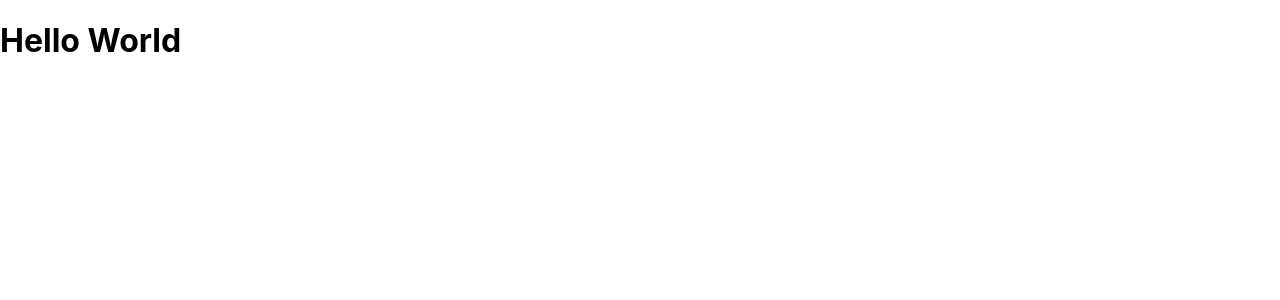
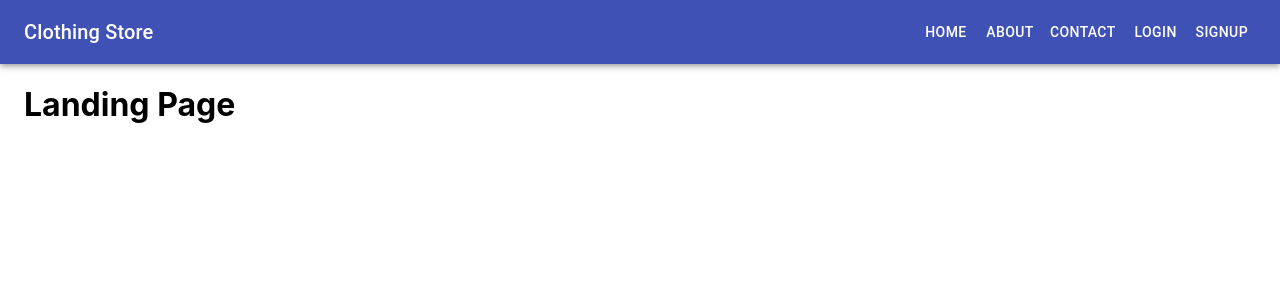
Before and after one commit to marcpfrancisco/ecommerce-frontend, a React (Create React App) app: page / in a window 1280 px wide. Shown: the top 300 px of the page. Built offline with nearby package versions, Linux system fonts and the light colour scheme.

Commit message:
[ADDED] Landing Page :zap:

```diff
--- a/public/index.html
+++ b/public/index.html
@@ -24,7 +24,7 @@
       work correctly both with client-side routing and a non-root public URL.
       Learn how to configure a non-root public URL by running `npm run build`.
     -->
-    <title>React App</title>
+    <title>Clothing Store</title>
   </head>
   <body>
     <noscript>You need to enable JavaScript to run this app.</noscript>
--- a/src/App.js
+++ b/src/App.js
@@ -1,8 +1,22 @@
+import { HashRouter as Router, Route, Switch } from "react-router-dom";
+import { Container } from "@material-ui/core";
+import LandingPage from "views/LandingPage";
+import NavHeader from "components/NavHeader";
+
 function App() {
   return (
-    <div className="App">
-      <h1>Hello World</h1>
-    </div>
+    <Router>
+      <Switch>
+        <div className="App">
+          <NavHeader />
+          <Container>
+            <Route exact path="/">
+              <LandingPage />
+            </Route>
+          </Container>
+        </div>
+      </Switch>
+    </Router>
   );
 }
 
--- /dev/null
+++ b/src/components/NavHeader.jsx
@@ -0,0 +1,50 @@
+import {
+  AppBar,
+  Button,
+  IconButton,
+  Toolbar,
+  Typography,
+  makeStyles,
+} from "@material-ui/core";
+import MenuIcon from "@material-ui/icons/Menu";
+
+const useStyles = makeStyles((theme) => ({
+  root: {
+    flexGrow: 1,
+  },
+  menuButton: {
+    marginRight: theme.spacing(2),
+  },
+  title: {
+    flexGrow: 1,
+  },
+}));
+
+const NavHeader = () => {
+  const classes = useStyles();
+
+  return (
+    <AppBar position="static">
+      <Toolbar>
+        {/* <IconButton
+          edge="start"
+          className={classes.menuButton}
+          color="inherit"
+          aria-label="menu"
+        >
+          <MenuIcon />
+        </IconButton> */}
+        <Typography variant="h6" className={classes.title}>
+          Clothing Store
+        </Typography>
+        <Button color="inherit">Home</Button>
+        <Button color="inherit">About</Button>
+        <Button color="inherit">Contact</Button>
+        <Button color="inherit">Login</Button>
+        <Button color="inherit">Signup</Button>
+      </Toolbar>
+    </AppBar>
+  );
+};
+
+export default NavHeader;
--- /dev/null
+++ b/src/views/LandingPage.jsx
@@ -0,0 +1,11 @@
+import React from "react";
+
+const LandingPage = () => {
+  return (
+    <div className="landing-page">
+      <h1>Landing Page</h1>
+    </div>
+  );
+};
+
+export default LandingPage;
```
